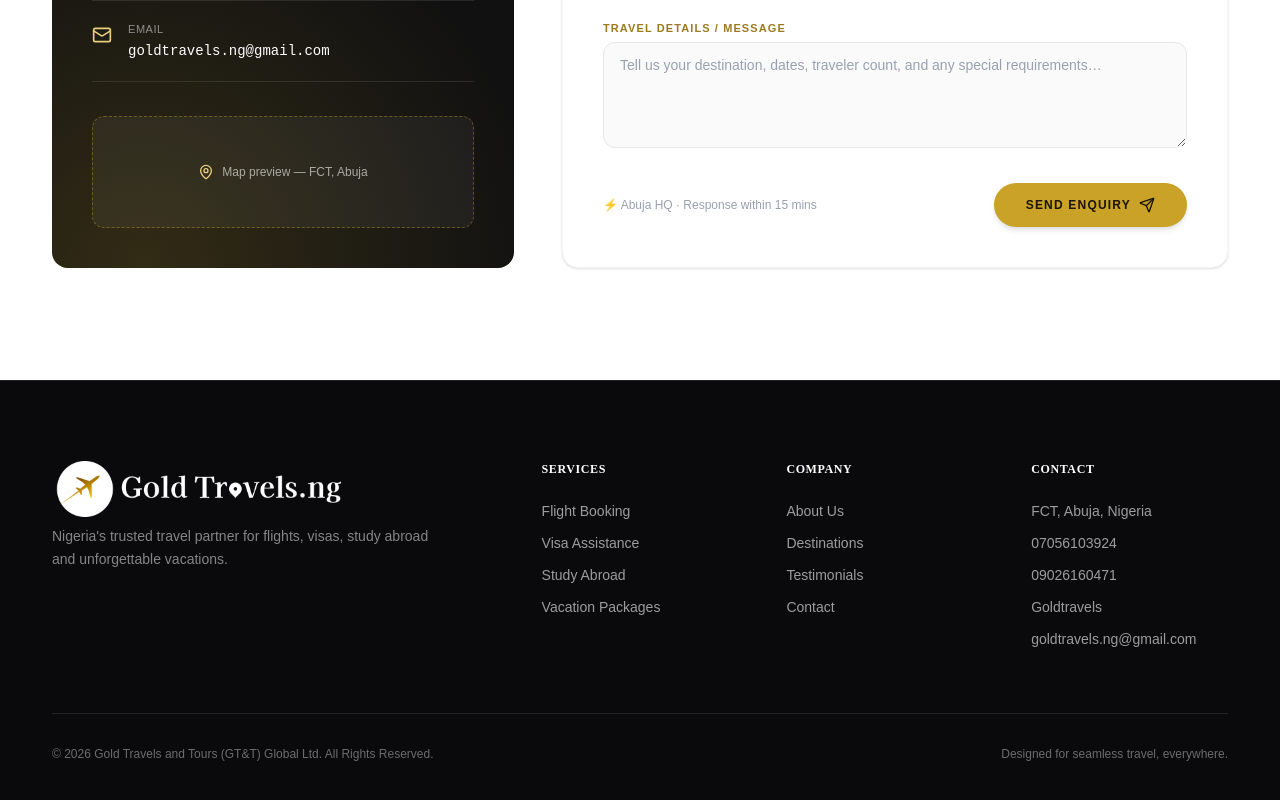
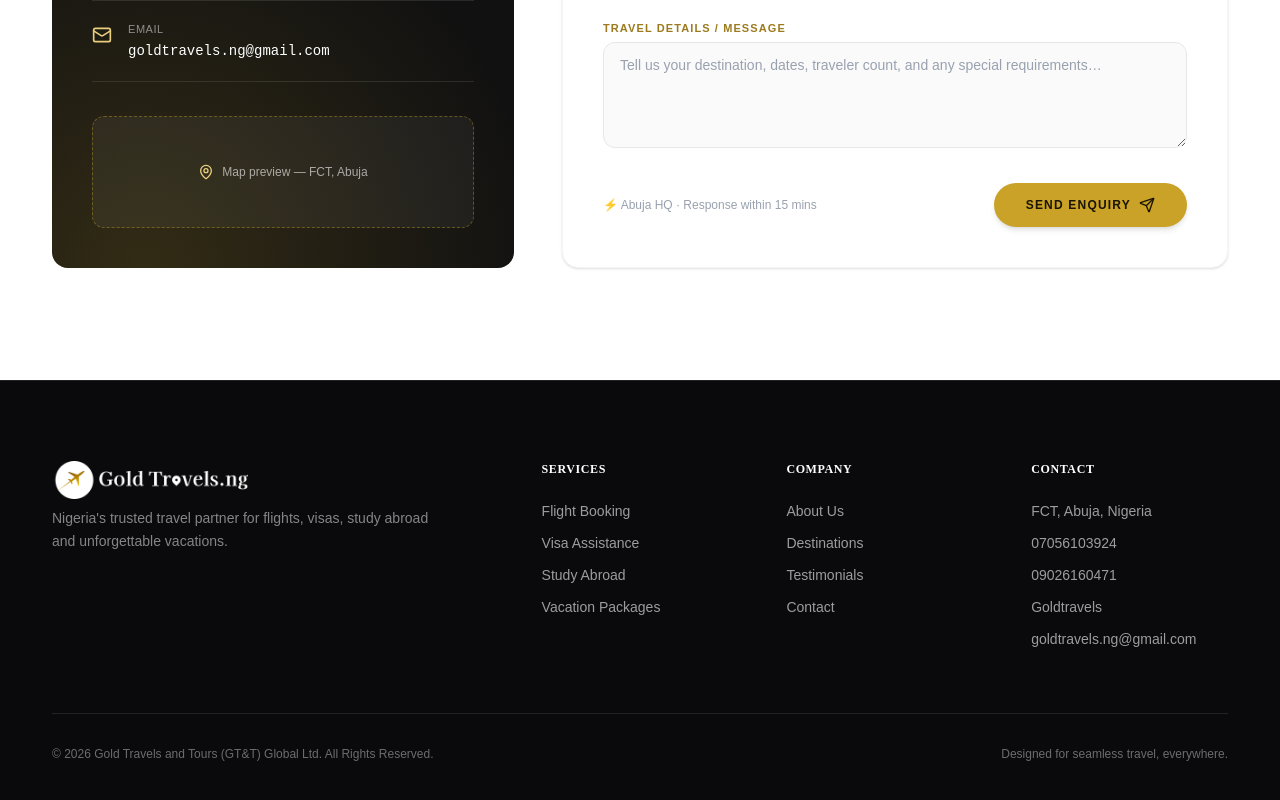
Before and after one commit to echoloft-live/Gold-Travels-GT-T-Global-Ltd-, a React (Vite) app: page / in a window 1280 px wide. Shown: the part 6949-7749 px from the top of the page. Built offline with nearby package versions, Linux system fonts and the light colour scheme.

Commit message:
Update App.tsx: Modify logo dimensions with inline styles for better height control and enhance class naming for improved clarity.

```diff
--- a/src/App.tsx
+++ b/src/App.tsx
@@ -705,7 +705,13 @@ export function App() {
                 <img
                   src={wlogo}
                   alt="GT&T Logo"
-                  className="h-10 sm:h-14 w-auto object-contain transition-all duration-200"
+                  style={{
+                    height: '38px', // restrict max display height
+                    maxHeight: '38px',
+                    minHeight: '28px',
+                    width: 'auto',
+                  }}
+                  className="footer-logo object-contain transition-all duration-200"
                 />
               </a>
               <p className="text-sm text-white/50 pt-2 max-w-sm leading-relaxed mb-6">
```
